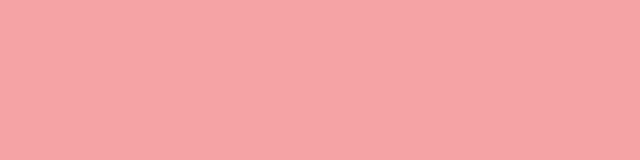
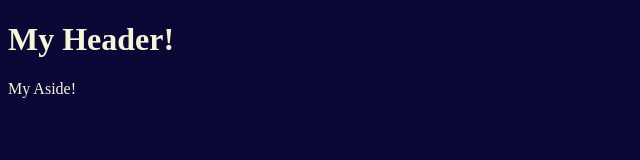
Before and after one commit to Koncov/git-course, a plain HTML site: page index.html in a window 1280 px wide. Shown: the whole page, without its empty margins (0-640 px from the left). Drawn offline with Linux system fonts and the light colour scheme.

Commit message:
Add header, add aside
* Add h1 in index.html
* Add aside in index.html
* Add color and modify background-color, font-size in style.css

```diff
--- a/css/style.css
+++ b/css/style.css
@@ -1,4 +1,5 @@
 body {
-  font-size: 20px;
-  background-color: rgb(245, 163, 163);
+  font-size: 16px;
+  color: beige;
+  background-color: rgb(11, 8, 54);
 }
--- a/index.html
+++ b/index.html
@@ -7,6 +7,11 @@
   <link rel="stylesheet" href="./css/style.css">
 </head>
 <body>
-
+  <head>
+    <h1>My Header!</h1>
+    <aside>
+      My Aside!
+    </aside>
+  </head>
 </body>
 </html>
```
